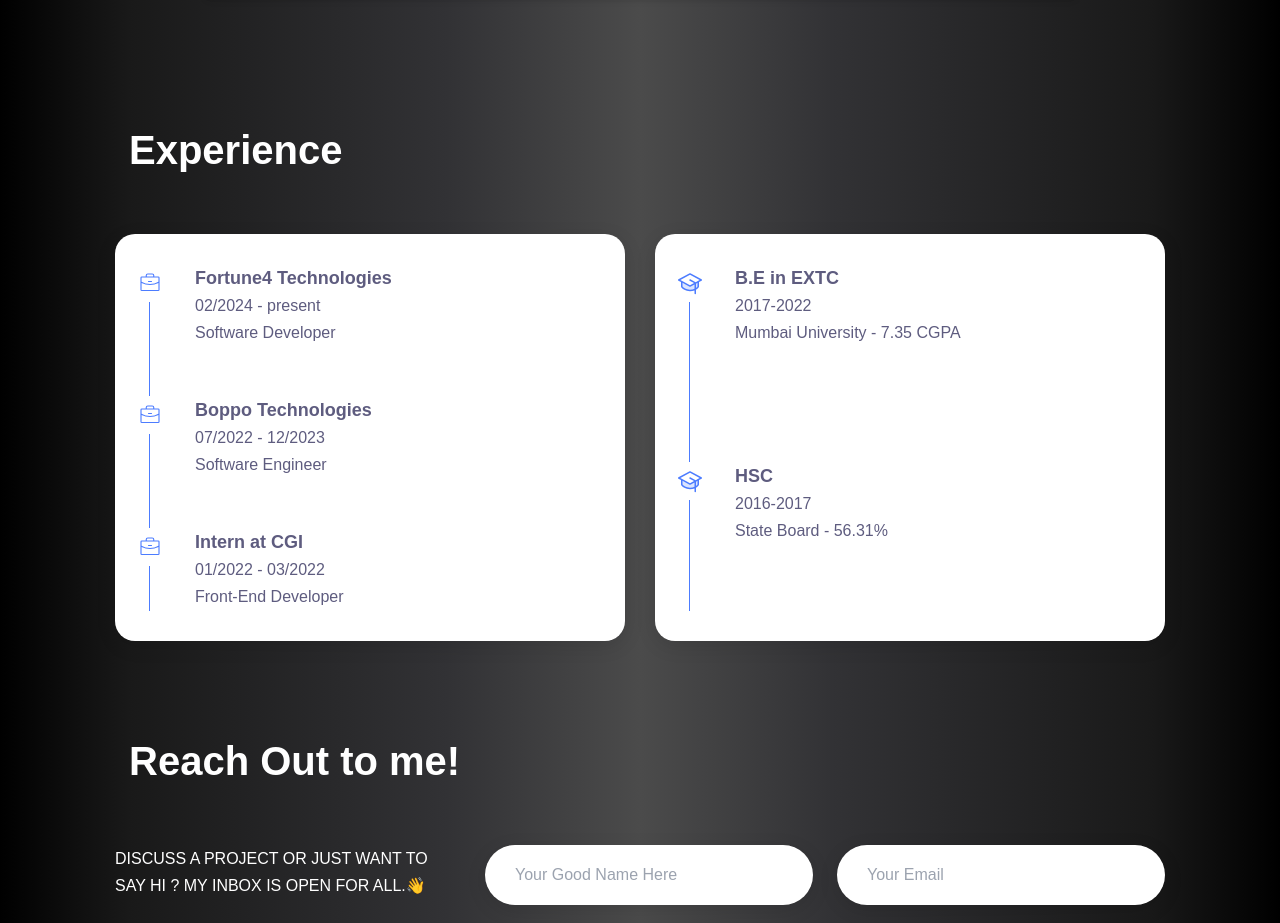
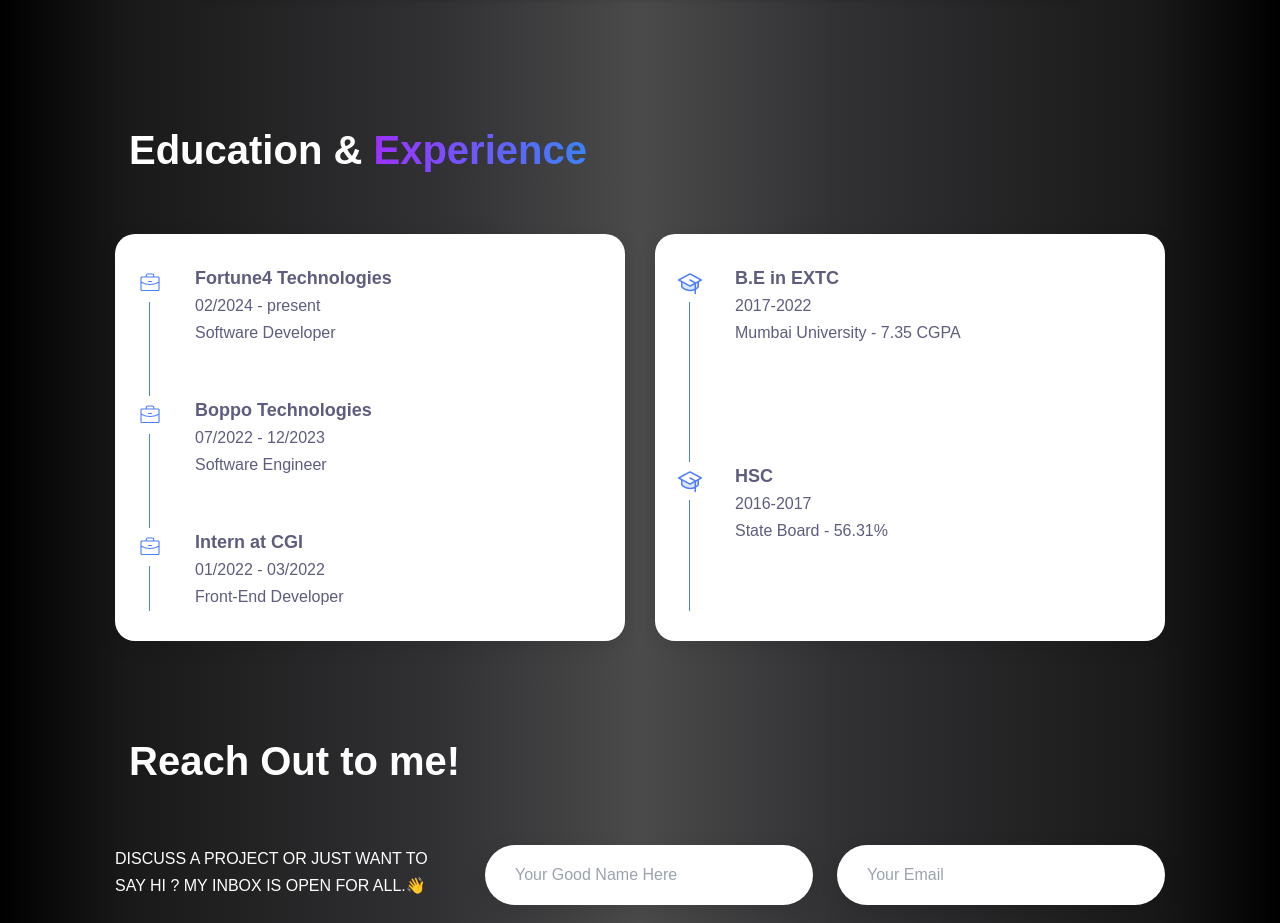
Before and after one commit to Suraj-Sangale/portfolio, a React (Create React App) app: page / in a window 1280 px wide. Shown: the part 1601-2524 px from the top of the page. Built offline with nearby package versions, Linux system fonts and the light colour scheme.

Commit message:
Experience

```diff
--- a/src/components/Work.js
+++ b/src/components/Work.js
@@ -2,6 +2,7 @@ import React from "react";
 import "../styles//Work.css";
 import Card from "./Card.js";
 import { EXPERIENCEDATA } from "./Data.js";
+import CustomTitle from "./Items/CustomTitle.js";
 
 const Work = () => {
   const Data = EXPERIENCEDATA;
@@ -11,7 +12,13 @@ const Work = () => {
       className="Work container section"
       id="work"
     >
-      <h2 className="section__title text-white">Experience</h2>
+      <div className="section__title text-white">
+        <CustomTitle
+          subheading=""
+          mainText="Education &"
+          highlightedText="Experience"
+        />
+      </div>
 
       <div className="Work__container grid">
         <div className="timeline grid">
```
